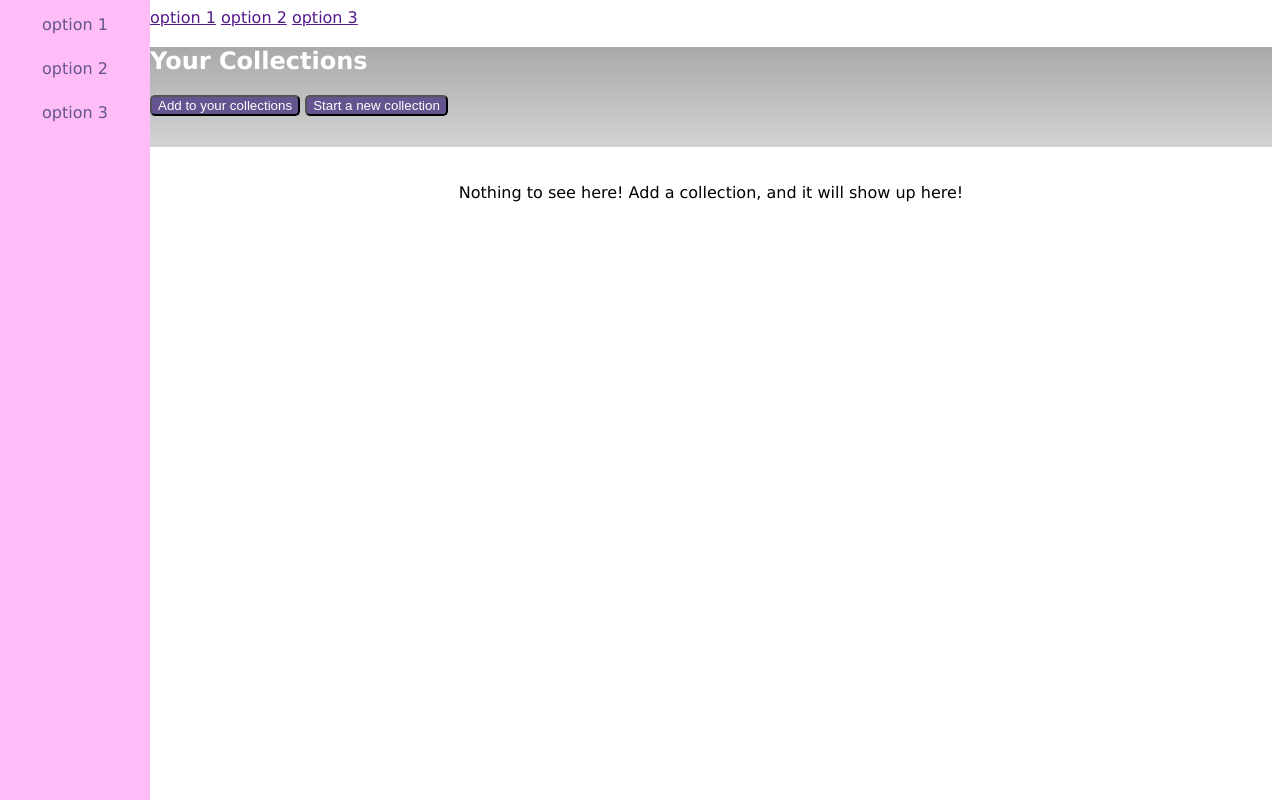
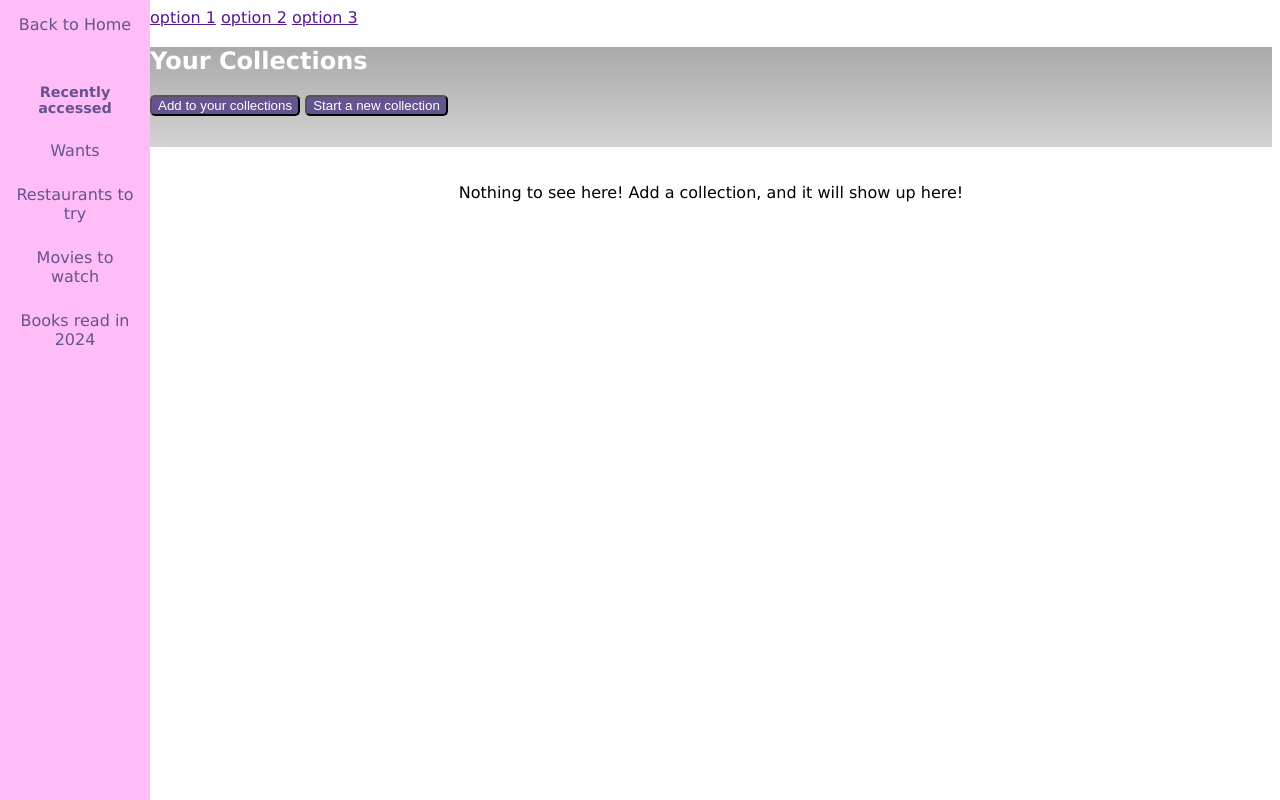
Before and after one commit to skramer9/COMP324-Inventory-Web-Application, a plain HTML site: page main.html in a window 1280 px wide. Drawn offline with Linux system fonts and the light colour scheme.

Commit message:
Changed main side-nav to be in line with other side-navs and added a side-nav to pages that are currently popups, since once they are no longer popups, they should include the side-nav

```diff
--- a/main.html
+++ b/main.html
@@ -6,16 +6,23 @@
     <title>Inventory Site</title>
     <link rel="stylesheet" href="style.css">
   </head>
-    <nav class="side-nav">
-      <a href="" class="side-nav">option 1</a>
-      <a href="" class="side-nav">option 2</a>
-      <a href="" class="side-nav">option 3</a>
-    </nav>
   <body class="main-page">
     <nav class="top-nav">
       <a href="">option 1</a>
       <a href="">option 2</a>
       <a href="">option 3</a>
+    </nav>
+    <!-- Side navigation with recently accessed collections -->
+    <nav class="side-nav">
+      <a href="main.html" class="side-nav">Back to Home</a>
+
+      <div class="recent-collections">
+        <h3>Recently accessed</h3>
+        <a href="" class="side-nav">Wants</a>
+        <a href="" class="side-nav">Restaurants to try</a>
+        <a href="" class="side-nav">Movies to watch</a>
+        <a href="" class="side-nav">Books read in 2024</a>
+      </div>
     </nav>
     <section class="home-banner">
       <h2>Your Collections</h2>
```
Also changed, not shown: addItem.html (+12 -0 lines), editItem.html (+12 -0 lines), newCollection.html (+12 -0 lines).
